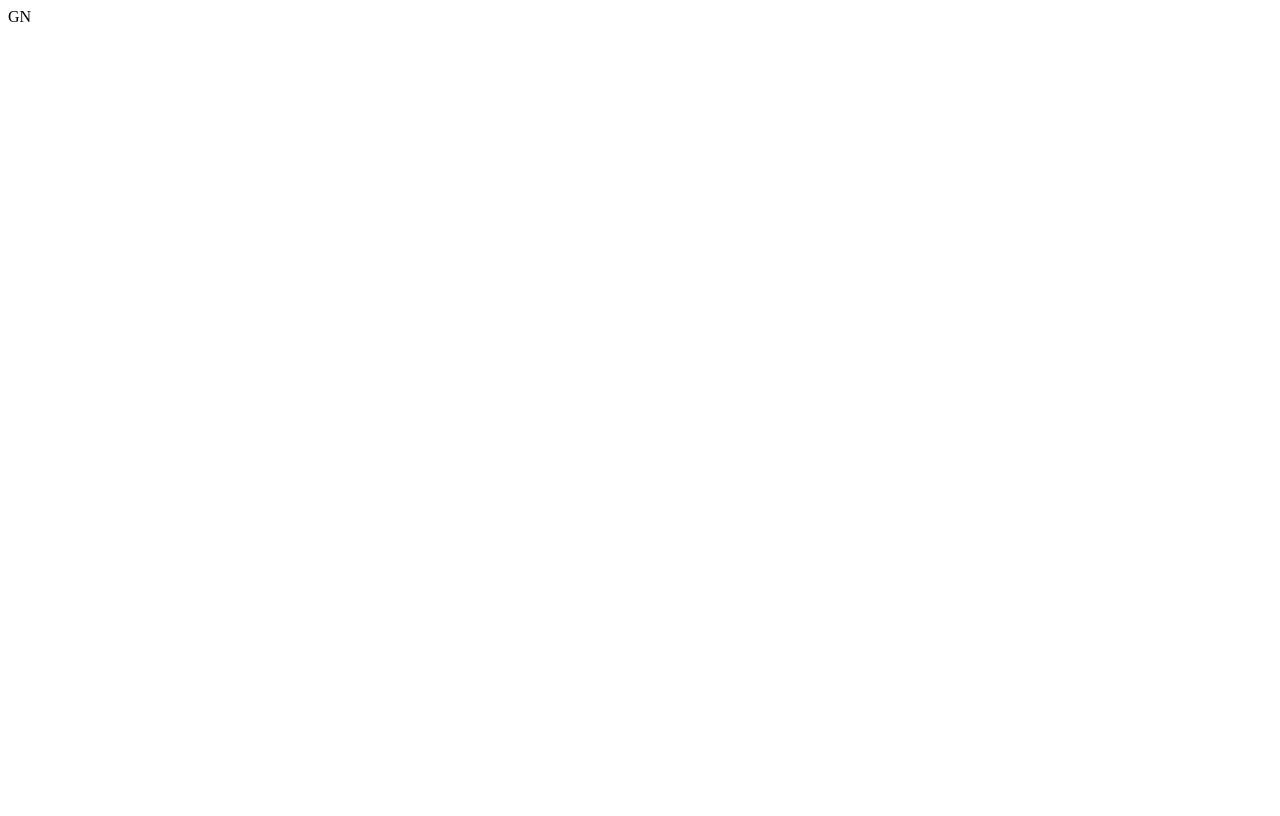
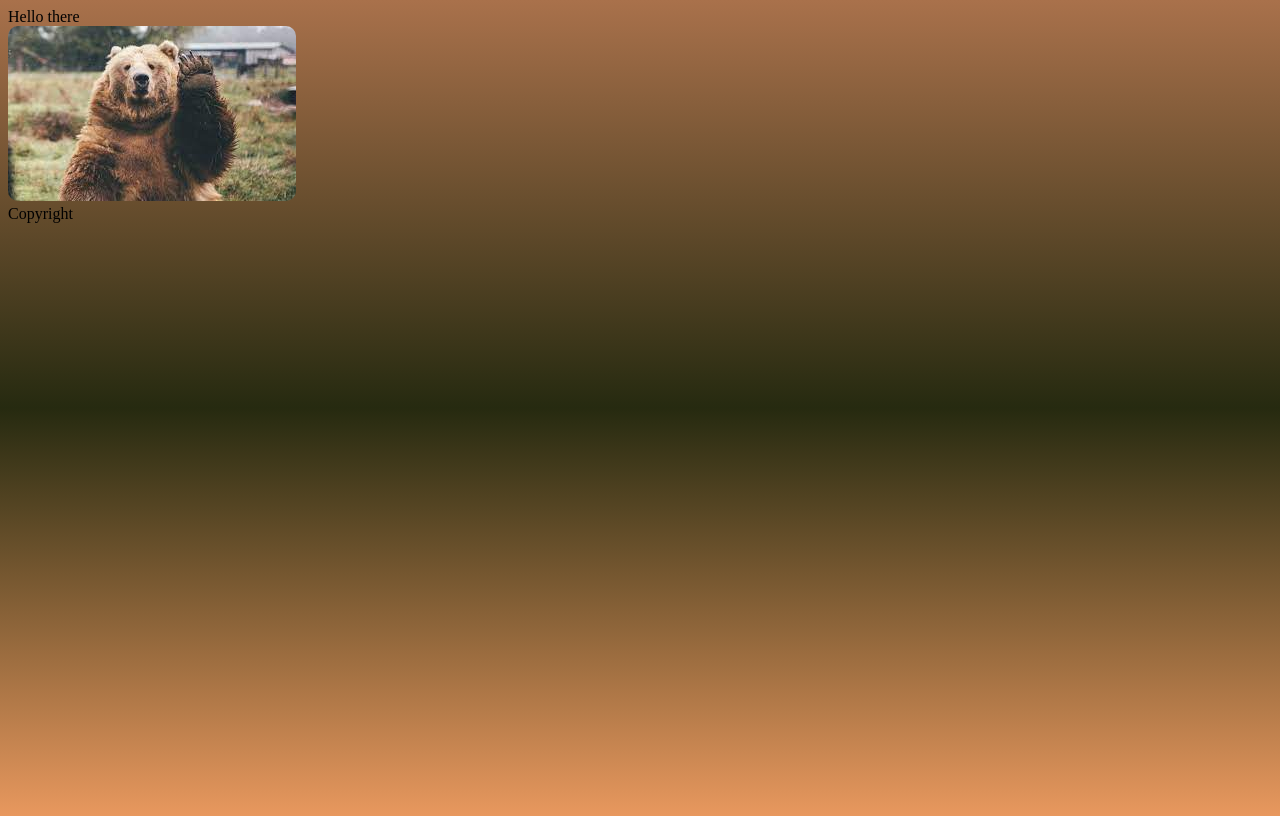
Before and after one commit to GeorgeNeocleous/GeorgeNeocleous, a plain HTML site: page index.html in a window 1280 px wide. Drawn offline with Linux system fonts and the light colour scheme.

Commit message:
added some styling

```diff
--- a/index.html
+++ b/index.html
@@ -8,10 +8,17 @@
 </head>
 
 <body>
-    <header> GN </header>
+    <header>
+        Hello there
+    </header>
+
     <main>
+        <img src="Bearhello.jpg" alt="A bear waving hello">
+    </main>
 
-    </main>
+    <footer>
+        Copyright
+    </footer>
 </body>
 
 </html>
--- a/style.css
+++ b/style.css
@@ -5,3 +5,25 @@
     --brown-sugar: #a9714bff;
     --persian-orange: #e8985eff;
 }
+
+@import url('https://fonts.googleapis.com/css2?family=Quando&display=swap')
+
+.quando-regular {
+    font-family: "Quando", serif;
+    font-weight: 400;
+    font-style: normal;
+  }
+
+  body {
+    background-image: linear-gradient(var(--brown-sugar), var(--drab-dark-brown), var(--persian-orange));
+    height: 100vh;
+  }
+  header {
+    font-family:"Quando";
+  }
+
+img {
+    border-radius: 10px;
+    justify-content: center;
+    align-items: center;
+}
```
Also changed, not shown: Bearhello.jpg (added).
